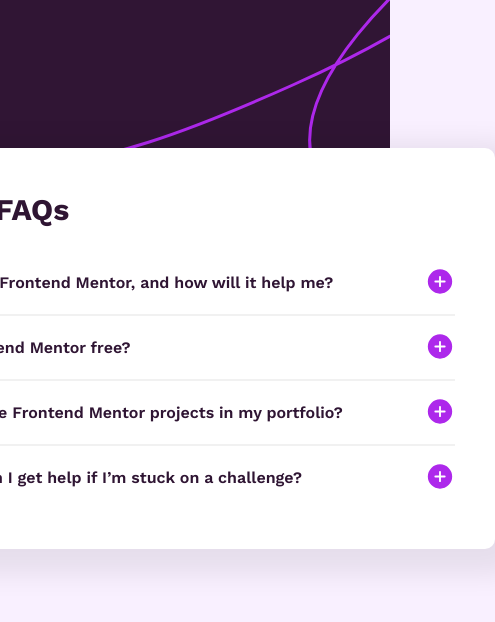
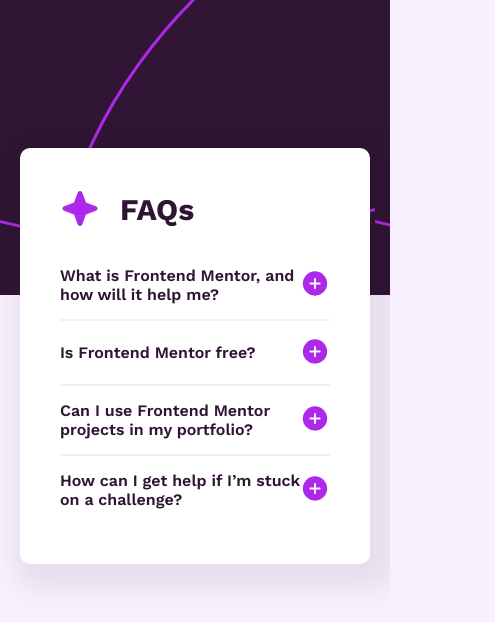
Before and after one commit to Ojofudaniel/FAQ-accordion, a plain HTML site: page index.html in a window 390 px wide. Shown: the whole page, 495 px wide, since content can reach past the window. Drawn offline with nearby package versions, Linux system fonts and the light colour scheme.

Commit message:
Responsiveness

```diff
--- a/style.css
+++ b/style.css
@@ -90,3 +90,23 @@ body {
 }
 
 /* RESPONSIVE DESIGN */
+@media (max-width: 630px) {
+  .main-body {
+    width: 50rem;
+  }
+
+  .main-header {
+    background-image: url(assets/images/background-pattern-mobile.svg);
+  }
+}
+
+@media (max-width: 520px) {
+  .main-body {
+    width: 40rem;
+  }
+}
+@media (max-width: 420px) {
+  .main-body {
+    width: 35rem;
+  }
+}
```
